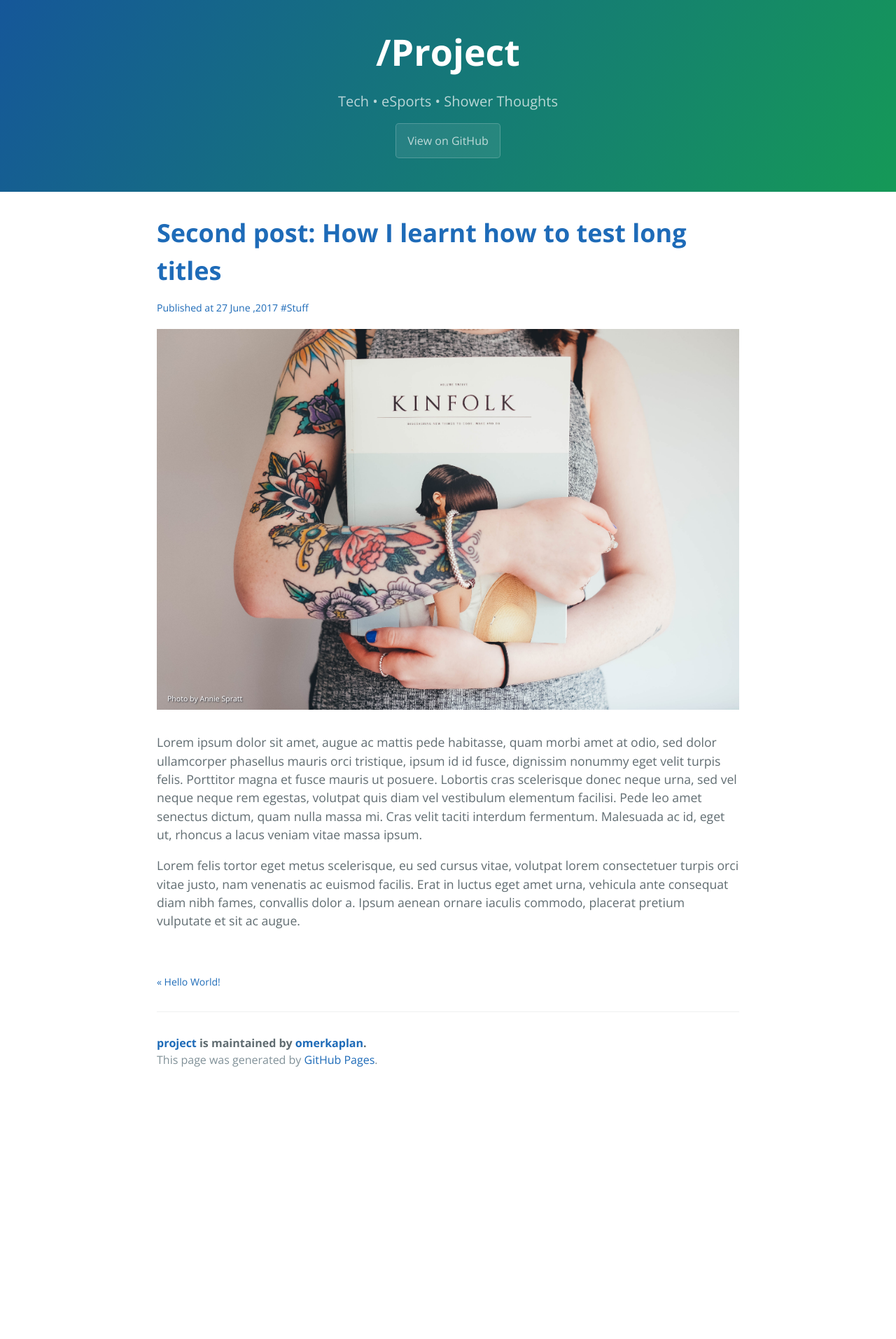
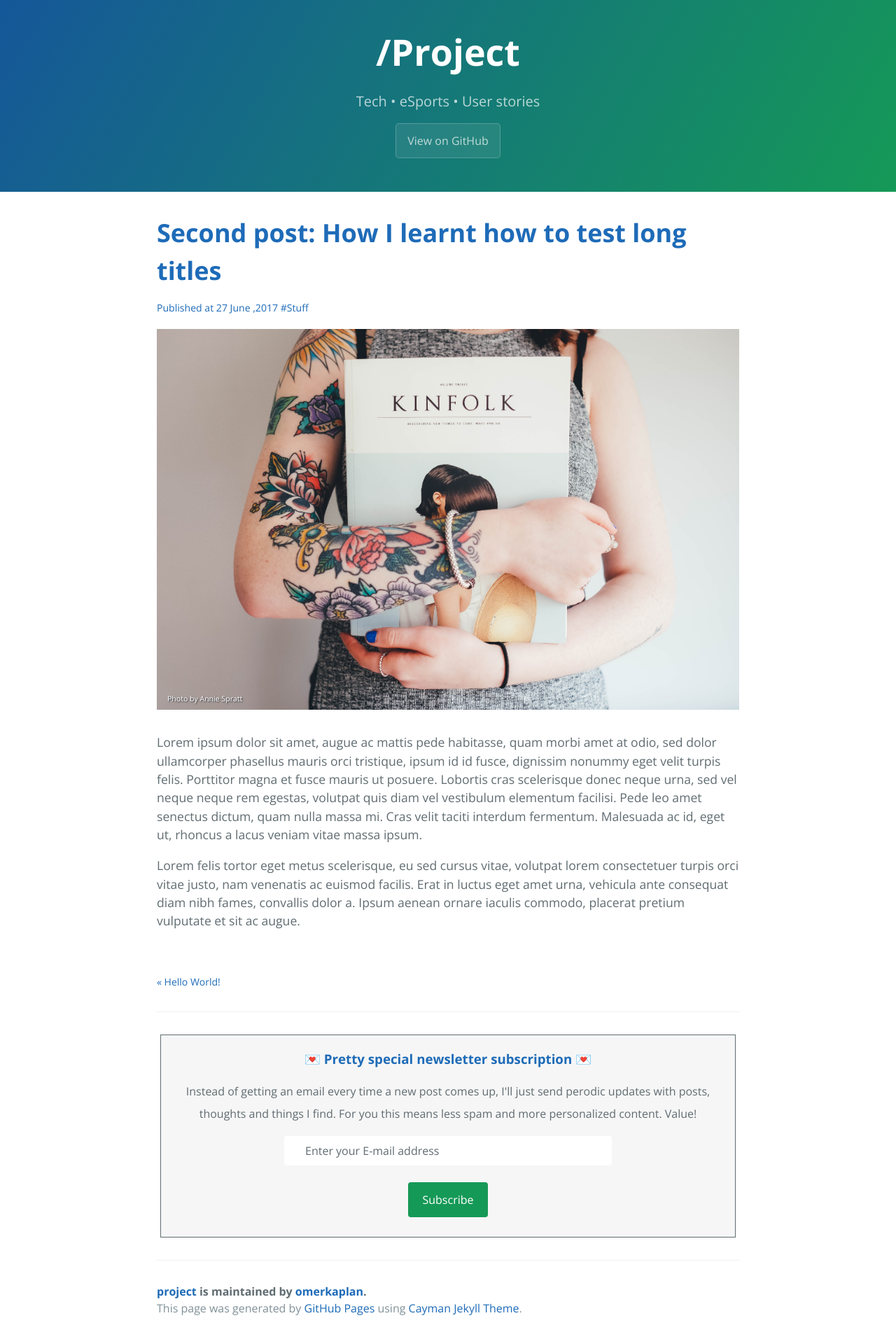
Before and after one commit to omerkaplan/project, a Jekyll site: the page built from index.md, in a window 1280 px wide. Shown: the whole page at 70% size. Built offline with Jekyll 4.4.1, drawn with Linux system fonts in a browser that asks for light colours; before the commit the page ends 1558 px from its top, so only the background shows below that.

Commit message:
Newsletter Subscription on footer

```diff
--- a/_config.yml
+++ b/_config.yml
@@ -15,7 +15,7 @@
 # in the templates via {{ site.myvariable }}.
 title: /Project
 email: email@email.com
-description: Tech &#8226; eSports &#8226; Shower Thoughts
+description: Tech &#8226; eSports &#8226; User stories
 owner_name: "Omer Kaplan" #This appears on the title of the homepage
 baseurl: "" # the subpath of your site, e.g. /blog
 url: "" # the base hostname & protocol for your site, e.g. http://example.com
--- a/_includes/footer.html
+++ b/_includes/footer.html
@@ -1,7 +1,18 @@
+<footer class="site-footer">
+<div class="newsletter">
+<h3>&#128140; Pretty special newsletter subscription  &#128140;</h3>
+<form style="newsletter" action="https://tinyletter.com/hellouser" method="post" target="popupwindow" onsubmit="window.open('https://tinyletter.com/hellouser', 'popupwindow', 'scrollbars=yes,width=800,height=600');return true">
+    <p><label for="tlemail" style="line-height: 2;">Instead of getting an email every time a new post comes up, I'll just send perodic updates with posts, thoughts and things I find. For you this means less spam and more personalized content. Value!</label></p>
+    <p><input type="text" name="email" id="tlemail" value="Enter your E-mail address" onfocus="if (this.value == 'First Name') {this.value = '';}" onblur="if (this.value == '')"/></p>
+    <input type="hidden" value="1" name="embed"/>
+    <input style="nlbutton" type="submit" value="Subscribe" />
+</form>
+</div>
+</footer>
 
 <footer class="site-footer">
   {% if site.github.is_project_page %}
     <span class="site-footer-owner"><a href="{{ site.github.repository_url }}">{{ site.github.repository_name }}</a> is maintained by <a href="{{ site.github.owner_url }}">{{ site.github.owner_name }}</a>.</span>
   {% endif %}
-  <span class="site-footer-credits">This page was generated by <a href="https://pages.github.com">GitHub Pages</a>.</span>
+  <span class="site-footer-credits">This page was generated by <a href="https://pages.github.com">GitHub Pages</a> using <a href="https://github.com/jasonlong/cayman-theme">Cayman Jekyll Theme</a>.</span>
 </footer>
--- a/_sass/jekyll-theme-cayman.scss
+++ b/_sass/jekyll-theme-cayman.scss
@@ -440,3 +440,30 @@ a {
   white-space: nowrap;
 
 }
+
+.newsletter {
+  text-align: center;
+  border: 1px solid;
+  padding: 20px;
+  margin: 5px;
+  background-color: #F6F6F6;
+
+    input[type=submit] {
+      background-color: $header-bg-color;
+      color: white;
+      padding: 14px 20px;
+      margin: 8px 0;
+      border: none;
+      border-radius: 4px;
+      cursor: pointer;
+      }
+
+      input[type=text] {
+        width: 60%;
+        background-color: #White;
+        padding: 10px 30px;
+        border: none;
+        border-radius: 4px;
+        cursor: pointer;
+        }
+}
```
